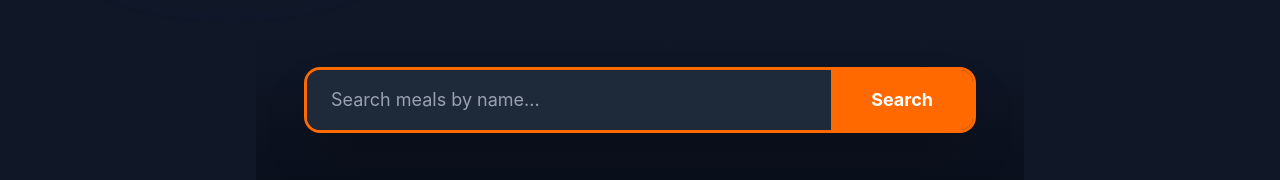
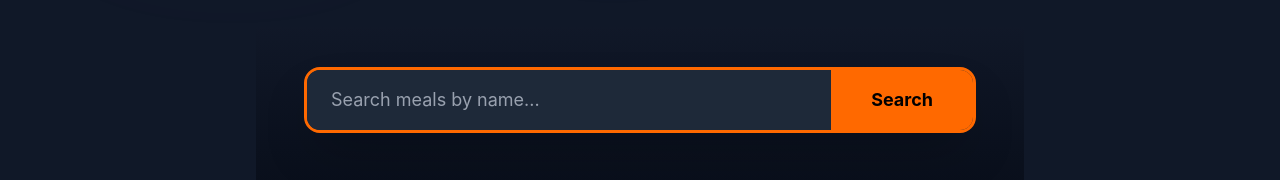
Before and after one commit to fawadalam-dev/pak-food, a React (Vite) app: page / in a window 1280 px wide. Shown: the part 469-649 px from the top of the page. Built offline with nearby package versions, Linux system fonts and the light colour scheme.

Commit message:
color change

```diff
--- a/src/components/Form.jsx
+++ b/src/components/Form.jsx
@@ -53,7 +53,7 @@ function Form({ onSearch, onSearchStateChange, meals: propsMeals }) {
               }}
               value={usermeal}
             />
-            <button type="submit" disabled={loading} className="px-10 py-4 bg-orange-500 hover:bg-orange-600 disabled:bg-gray-500 text-white font-bold text-lg transition duration-200">
+            <button type="submit" disabled={loading} className="px-10 py-4 bg-orange-500 hover:bg-orange-600 disabled:bg-gray-500 text-black font-bold text-lg transition duration-200">
               {loading ? "Searching..." : "Search"}
             </button>
           </div>
--- a/src/components/Product/Product.jsx
+++ b/src/components/Product/Product.jsx
@@ -22,7 +22,7 @@ const products = [
         description: "A delicious portion of rice with vegetables, egg, and special seasonings.",
         price: 8.75,
         image:
-            "https://unsplash.com/photos/a-table-topped-with-plates-of-food-and-bowls-of-rice-UcyRc8jeQNg",
+            "https://images.unsplash.com/photo-1603133872878-684f208fb84b?auto=format&fit=crop&w=800&q=80",
     },
     {
         title: "Peshawari Karahi",
```
